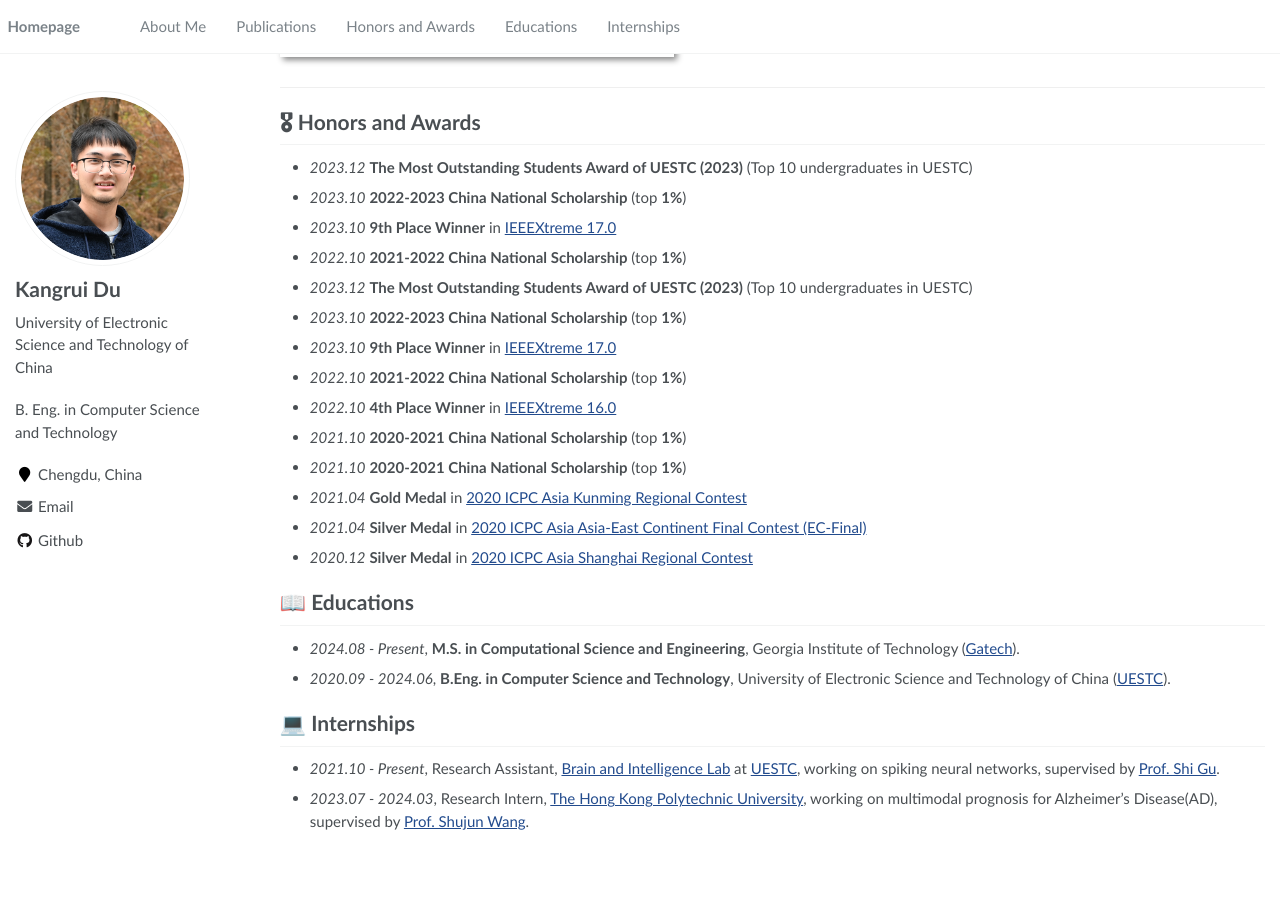
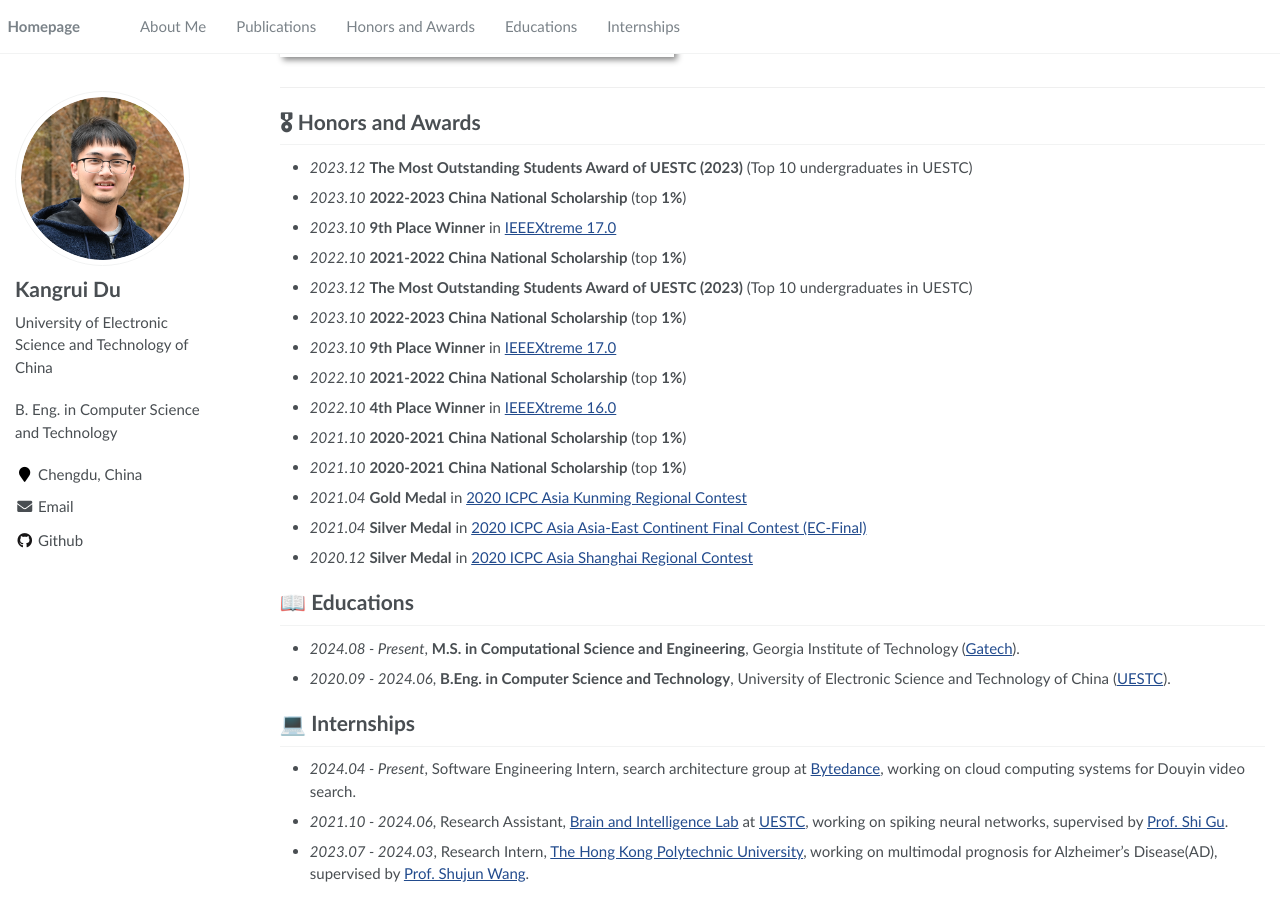
Before and after one commit to Rockdu/Rockdu.github.io, a Jekyll site: the page built from _pages/about.md, in a window 1280 px wide and 900 px high, scrolled down 1155 px. Built offline with Jekyll 4.4.1, drawn with Linux system fonts in a browser that asks for light colours; before the commit the page ends 2002 px from its top, so only the background shows below that.

Commit message:
update bytedance

```diff
--- a/_pages/about.md
+++ b/_pages/about.md
@@ -87,6 +87,8 @@ Guangqian Yang, **Kangrui Du**, Zhihan Yang, Ye Du, Yongping Zheng, Shujun Wang
 - *2021.03*, Lorem ipsum dolor sit amet, consectetur adipiscing elit. Vivamus ornare aliquet ipsum, ac tempus justo dapibus sit amet.  \| [\[video\]](https://github.com/) -->
 
 # 💻 Internships
-- *2021.10 - Present*, Research Assistant, [Brain and Intelligence Lab](https://guslab.org/) at [UESTC](https://en.uestc.edu.cn/), working on spiking neural networks, supervised by [Prof. Shi Gu](https://guslab.org/).
+- *2024.04 - Present*, Software Engineering Intern, search architecture group at [Bytedance](https://www.bytedance.com/), working on cloud computing systems for Douyin video search.
+
+- *2021.10 - 2024.06*, Research Assistant, [Brain and Intelligence Lab](https://guslab.org/) at [UESTC](https://en.uestc.edu.cn/), working on spiking neural networks, supervised by [Prof. Shi Gu](https://guslab.org/).
 
 - *2023.07 - 2024.03*, Research Intern, [The Hong Kong Polytechnic University](https://www.polyu.edu.hk/en/), working on multimodal prognosis for Alzheimer's Disease(AD), supervised by [Prof. Shujun Wang](https://emma-sjwang.github.io/).
```
